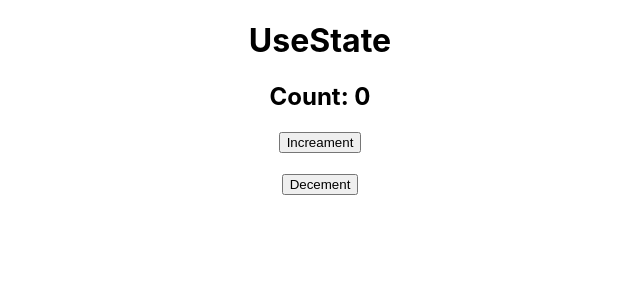
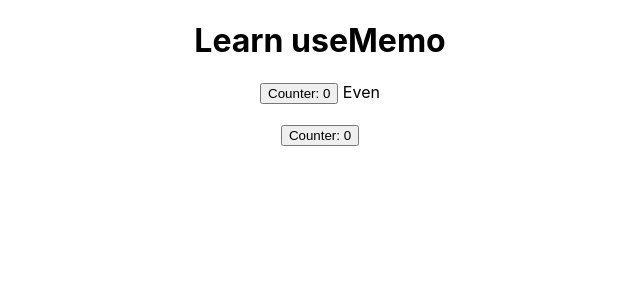
Before and after one commit to Dev-Arun7/React-hooks, a React (Create React App) app: page / in a window 1280 px wide. Shown: the top 300 px of the page, without its empty margins (320-960 px from the left). Built offline with nearby package versions, Linux system fonts and the light colour scheme.

Commit message:
v1.10 useEffect and useMemo added

```diff
--- a/src/App.js
+++ b/src/App.js
@@ -1,11 +1,13 @@
 import logo from './logo.svg';
 import './App.css';
 import Hook1 from './components/Hook1';
+import Hook2 from './components/Hook2';
+import Hook3 from './components/Hook3'
 
 function App() {
   return (
     <div className="App">
-      <Hook1 />
+      <Hook3 />
     </div>
   );
 }
--- /dev/null
+++ b/src/components/Hook2.js
@@ -0,0 +1,27 @@
+// export default Hook2
+import { useEffect, useState } from "react"
+
+function Hook2() {
+    const [count, setCount] = useState(0)
+    useEffect(() => {
+        console.log('Count is: ', count)
+
+        // Return is optional
+        return () => {
+            console.log('Returning')
+        }
+    }, [count])
+    return (
+        <>
+            <h1> Learn useEffect </h1>
+            <h2> Count: {count} </h2>
+            <button onClick={() => { setCount(count + 1) }}> Increament </button>
+            <br />
+            <br />
+            <button onClick={() => setCount(count - 1)}> Decrement </button>
+        </>
+    )
+
+}
+
+export default Hook2
--- /dev/null
+++ b/src/components/Hook3.js
@@ -0,0 +1,40 @@
+// Learn useMemo
+import React, { useState, useMemo } from "react"
+
+function Hook3() {
+    const [counterOne, setCounterOne] = useState(0)
+    const [counterTwo, setCounterTwo] = useState(0)
+
+    // Function to increment counterOne
+    const incrementOne = () => {
+        setCounterOne(counterOne + 1)
+    }
+
+    // Function to increment counterTw0
+    const incrementTwo = () => {
+        setCounterTwo(counterTwo + 1)
+    }
+
+    const isEven = useMemo(() => {
+        let i = 0
+        // This while loop add some delay
+        while (i < 1000000000) i++
+        return counterOne % 2 === 0
+    }, [counterOne])
+
+
+
+
+    return (
+        <>
+            <h1> Learn useMemo </h1>
+            <button onClick={incrementOne}> {`Counter: ${counterOne} `}</button>
+            <span> {isEven ? 'Even' : 'Odd'}</span>
+            <br />
+            <br />
+            <button onClick={incrementTwo}> {`Counter: ${counterTwo}`} </button>
+        </>
+    )
+}
+
+export default Hook3
```
